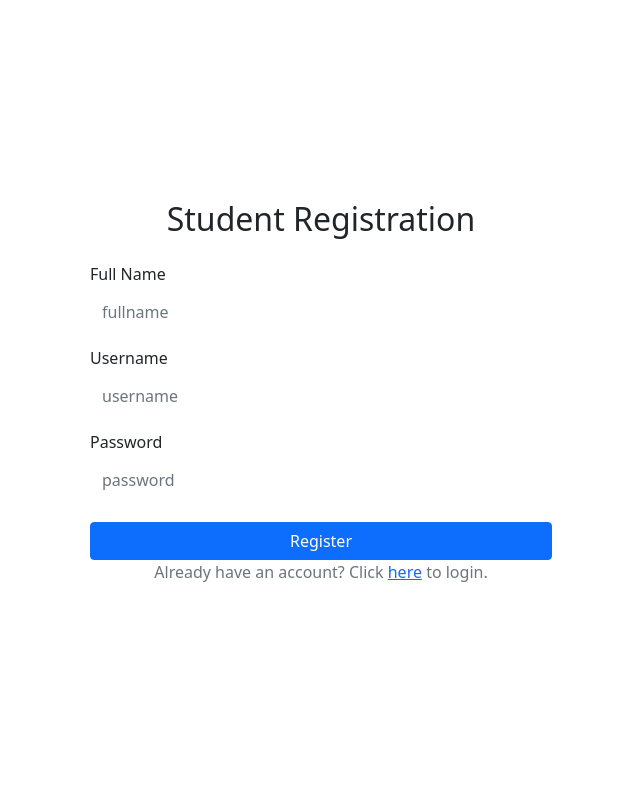
After one commit to asrarahmedcr7/MCQ-website, a Django app: page /student/register in a window 1280 px wide. The commit adds this page. Shown: the whole page, without its empty margins (319-959 px from the left). Run offline with Django 5.2, Linux system fonts and the light colour scheme; some libraries are stand-ins or nearby versions.

Commit message:
Student can attempt a quiz only once Result can be viewed anytime Student registration feature

```diff
--- a/Student/urls.py
+++ b/Student/urls.py
@@ -6,6 +6,6 @@ app_name = "Student"
 
 urlpatterns = [
     path('home', views.index.as_view(), name="index"),
-    path('<int:pk>/quiz', views.quiz.as_view(), name="quiz"),
+    path('<int:quiz_id>/quiz', views.quizView, name="quiz"),
     path('quiz/<int:quiz_id>/result/', views.calculate_result, name='calculate_result'),
 ]
--- a/core/models.py
+++ b/core/models.py
@@ -3,6 +3,5 @@ from django.contrib.auth.models import AbstractUser
 
 class CustomUser(AbstractUser):
     is_teacher = models.BooleanField(default=False)
-
     def __str__(self) -> str:
         return self.username
--- /dev/null
+++ b/core/templates/core/student_register.html
@@ -0,0 +1,32 @@
+{% extends 'Teacher/base.html' %}
+{% block content %}
+<div class="container d-flex justify-content-center align-items-center min-vh-100">
+    <div class="card p-5 w-50 border-0 col-12 col-md-6 col-lg-4">
+        <h2 class="text-center mb-4">Student Registration</h2>
+        <form action="{% url 'core:student-register' %}" method="post">
+            {% csrf_token %}
+            <div class="form-group mb-3">
+                <label class="form-label" for="fullname">Full Name</label>
+                <input class="form-control" type="text" name="fullname" id="fullname" placeholder="fullname" required>
+            </div>
+            <div class="form-group mb-3">
+                <label class="form-label" for="username">Username</label>
+                <input class="form-control" type="text" name="username" id="username" placeholder="username" required>
+            </div>
+            <div class="form-group mb-4">
+                <label class="form-label" for="password">Password</label>
+                <input class="form-control" type="password" name="password" id="password" placeholder="password" required>
+            </div>
+            <div class="text-center">
+                <input class="btn btn-primary w-100" type="submit" value="Register">
+            </div>
+            {% if error %}
+                <div class="alert alert-danger mt-3 text-center">{{ error }}</div>
+            {% endif %}
+            <div class="text-center">
+                <p class="text-muted">Already have an account? Click <a href="{% url 'core:student-login' %}">here</a> to login.</p>
+            </div>
+        </form>
+    </div>
+</div>
+{% endblock %}
--- a/core/templates/core/teacher_login.html
+++ b/core/templates/core/teacher_login.html
@@ -1,7 +1,7 @@
 {% extends 'Teacher/base.html' %}
 {% block content %}
     <div class="container d-flex justify-content-center align-items-center min-vh-100">
-        <div class="card shadow-lg p-5 w-50 border-0">
+        <div class="card shadow-lg p-5 w-50 border-0 col-12 col-md-6 col-lg-4">
             <h2 class="text-center mb-4">Teacher Login</h2>
             <form action="{% url 'core:teacher-login' %}" method="post">
                 {% csrf_token %}
--- a/core/urls.py
+++ b/core/urls.py
@@ -7,4 +7,5 @@ urlpatterns = [
     path('teacher/login', views.teacher_login_view, name="teacher-login"),
     path('student/login', views.student_login_view, name="student-login"),
     path('logout', views.CoreLogoutView.as_view(), name='logout'),
+    path('student/register', views.registerStudent, name='student-register'),
 ]
--- a/core/views.py
+++ b/core/views.py
@@ -3,6 +3,7 @@ from django.contrib.auth import authenticate, login
 from django.contrib.auth.views import LogoutView
 from django.shortcuts import redirect, render
 from django.urls import reverse_lazy
+from .models import CustomUser
 
 def teacher_login_view(request):
     if request.method == "POST":
@@ -25,7 +26,7 @@ def student_login_view(request):
             login(request, user)
             return redirect('Student:index')
         else:
-            return render(request, 'student_login.html', {'error':'Invalid Credentials'})
+            return render(request, 'core/student_login.html', {'error':'Invalid Credentials'})
     return render(request, 'core/student_login.html')
 
 def homeview(request):
@@ -33,3 +34,14 @@ def homeview(request):
 
 class CoreLogoutView(LogoutView):
     next_page = reverse_lazy('core:home')
+
+
+def registerStudent(request):
+    if request.method == "POST":
+        fullname = request.POST.get('fullname')
+        username = request.POST.get('username')
+        password = request.POST.get('password')
+        user = CustomUser.objects.create_user(first_name = fullname, username = username, password = password)
+        user.save()
+        return render(request, 'core/student_login.html', {'message':'You are registered as a student. Please enter the details to login'})
+    return render(request, 'core/student_register.html')
```
Also changed, not shown: Student/models.py (+11 -1 lines), Student/templates/Student/index.html (+16 -1 lines), Student/templates/Student/quiz.html (+6 -4 lines), Student/templates/Student/standby.html (added, +38 -0 lines), Student/views.py (+37 -10 lines), core/templates/core/student_login.html (+7 -1 lines), Student/migrations/0002_result.py (added), Student/migrations/0003_remove_result_result.py (added), Student/migrations/0004_alter_result_has_answered.py (added), Student/migrations/0005_remove_result_has_answered_result_user_choices.py (added), Student/migrations/0006_alter_result_user_choices.py (added), Student/migrations/0007_remove_result_user_choices_result_user_choices_json.py (added), db.sqlite3.
